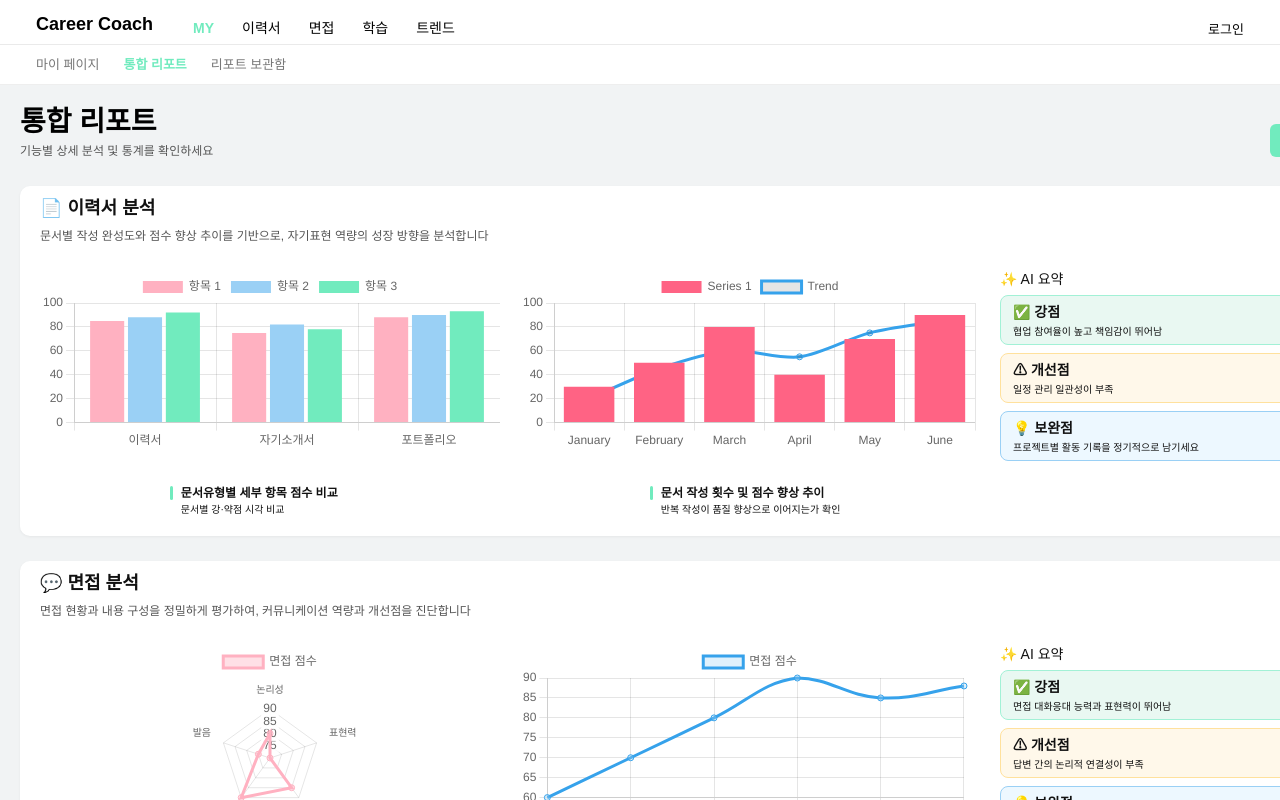
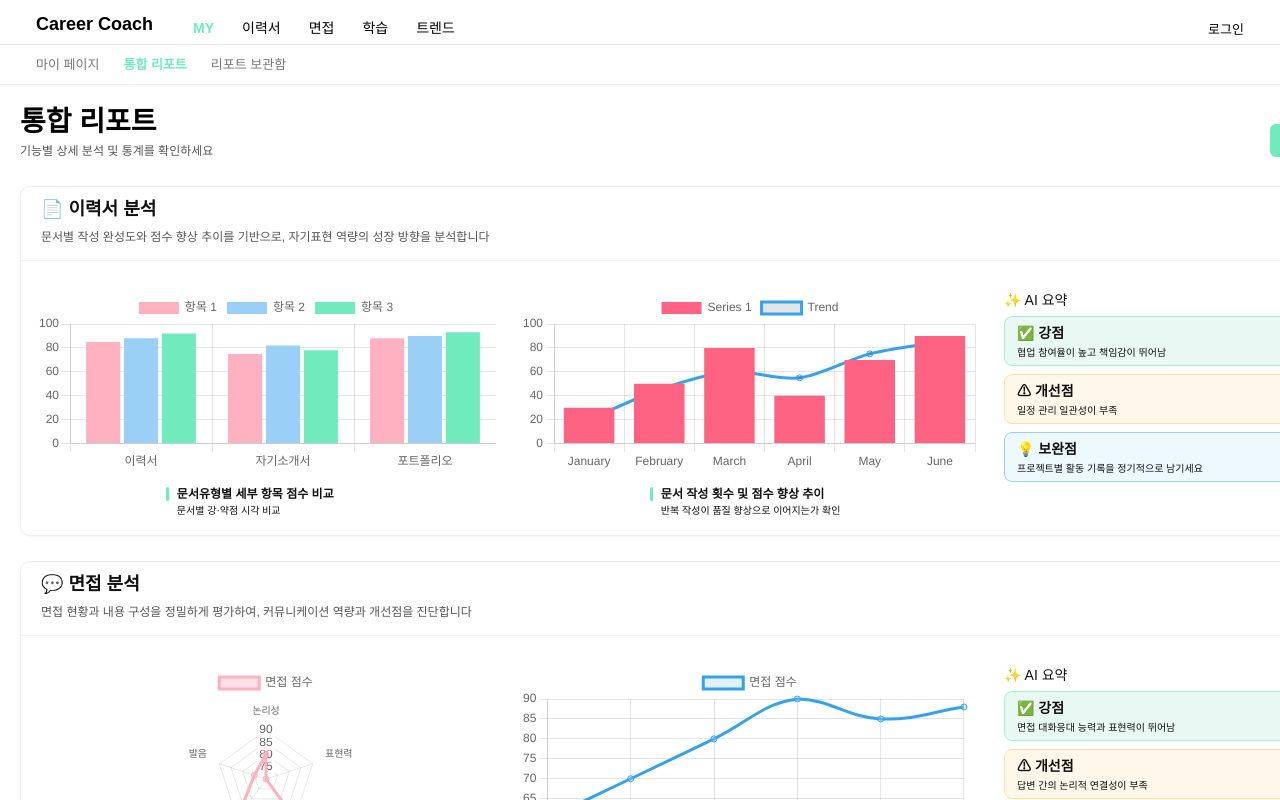
Before and after one commit to llbk-team/llbky-front, a Vue app: page /my/report in a window 1280 px wide. Shown: the top 800 px of the page. Built offline with nearby package versions, Linux system fonts and the light colour scheme; a web font is replaced by a local one.

Commit message:
style: 리포트 카드 UI 수정

```diff
--- a/src/views/my/MyReport.vue
+++ b/src/views/my/MyReport.vue
@@ -15,6 +15,8 @@
                 <h3>📄 이력서 분석</h3>
                 <p>문서별 작성 완성도와 점수 향상 추이를 기반으로, 자기표현 역량의 성장 방향을 분석합니다</p>
             </div>
+
+            <hr class="header-line" />
 
             <div class="card-body">
                 <!-- 차트1 -->
@@ -74,6 +76,8 @@
                 <p>면접 현황과 내용 구성을 정밀하게 평가하여, 커뮤니케이션 역량과 개선점을 진단합니다</p>
             </div>
 
+            <hr class="header-line" />
+
             <div class="card-body">
                 <div class="chart-item">
                     <div class="canvas-wrap">
@@ -128,6 +132,8 @@
                 <h3>📚 학습 분석</h3>
                 <p>학습 주제별 비중과 진도를 종합 분석해, 학습 집중도와 성장 지속성을 시각화합니다</p>
             </div>
+
+            <hr class="header-line" />
 
             <div class="card-body">
                 <div class="chart-item">
@@ -247,9 +253,9 @@ const areaData = ref({
 </script>
 
 <style scoped>
-:global(body) {
+/* :global(body) {
     background-color: #F1F3F4;
-}
+} */
 
 /* 공통 */
 .report-wrapper {
@@ -295,6 +301,7 @@ const areaData = ref({
     height: 350px;
     background: #fff;
     border-radius: 10px;
+    border: 1px solid #eeeeee;
     box-shadow: 0 1px 3px rgba(0, 0, 0, .05);
     margin-bottom: 25px;
     overflow: hidden;
@@ -302,10 +309,16 @@ const areaData = ref({
 
 .card-header {
     height: 65px;
-
     color: #fff;
     padding: 12px 20px;
     border-radius: 10px 10px 0 0;
+}
+
+.header-line {
+  border: none;
+  height: 1px;
+  background-color: #cccccc; /* 회색 계열의 미묘한 구분선 */
+  margin-top: 8px;
 }
 
 .card-header h3 {
@@ -324,7 +337,7 @@ const areaData = ref({
     display: flex;
     justify-content: space-between;
     align-items: flex-start;
-    padding: 20px;
+    padding: 15px;
 }
 
 /* =======================
@@ -351,7 +364,7 @@ const areaData = ref({
     align-items: flex-start;
     justify-content: center;
     /* 차트 기준 가운데 배치 */
-    margin-top: 35px;
+    margin-top: 15px;
     text-align: left;
 }
 
```
